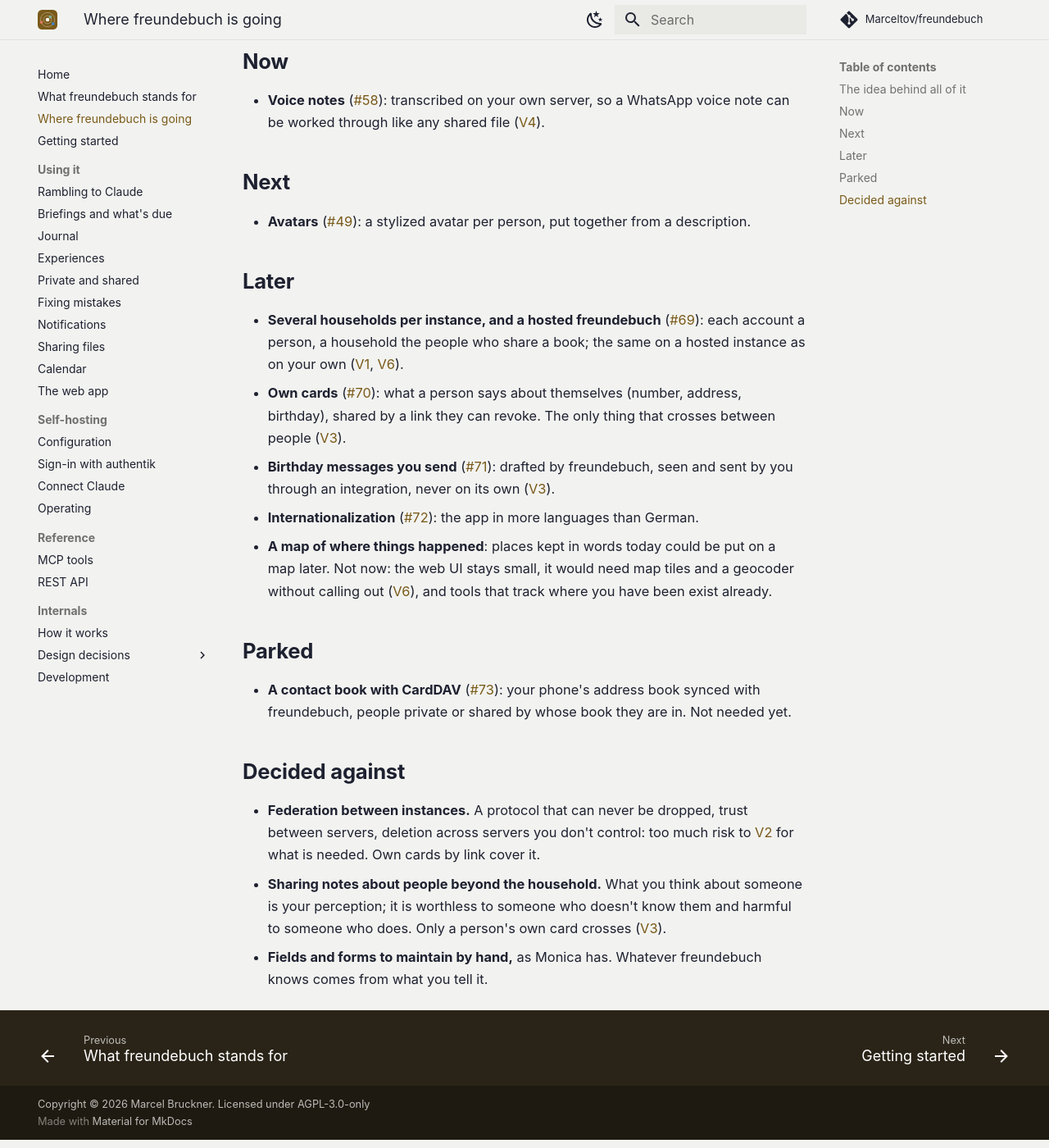
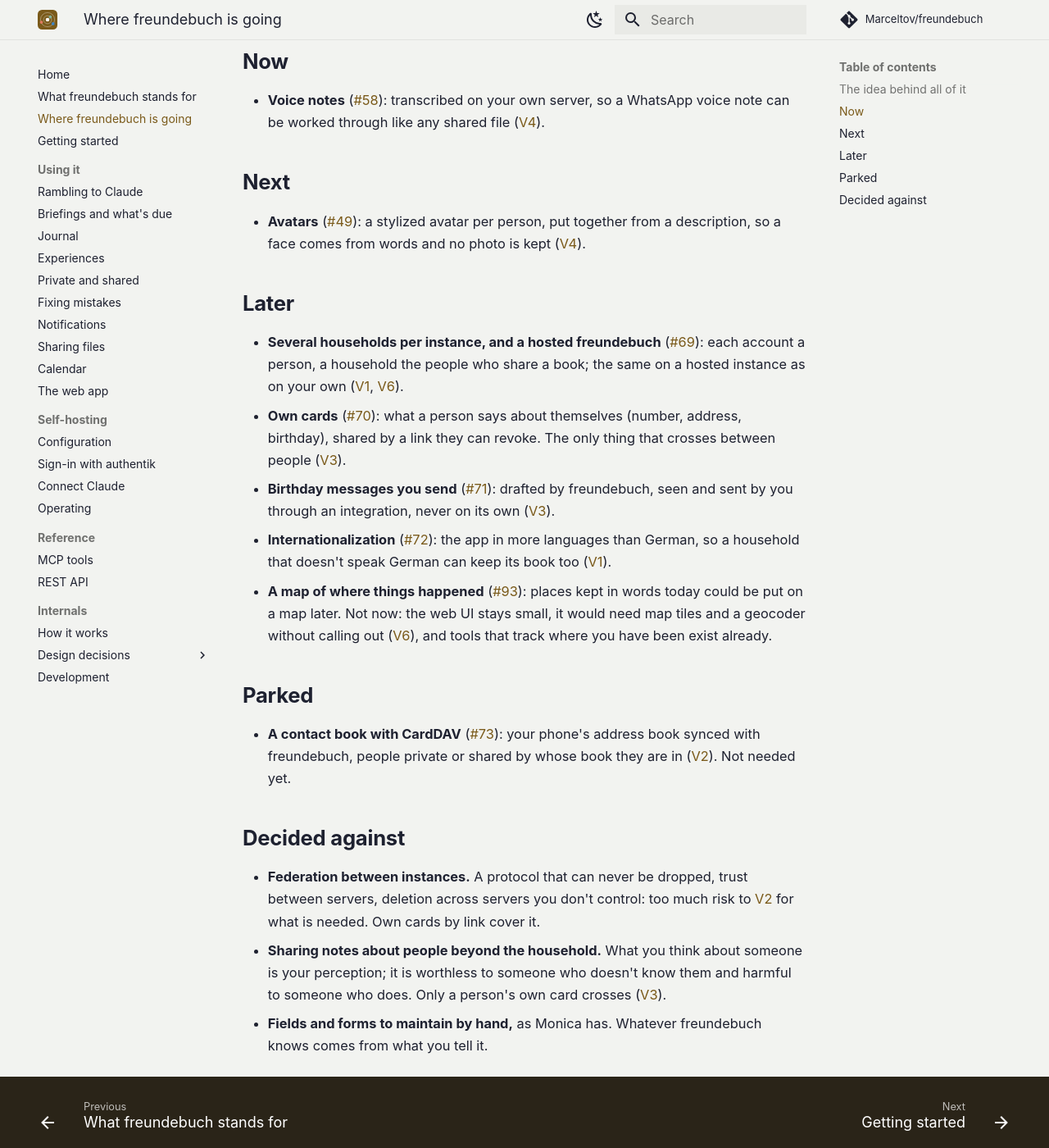
Before and after one commit to Marceltov/freundebuch, an MkDocs documentation site: the page built from docs/roadmap.md, in a window 1280 px wide and 1400 px high, scrolled down 628 px. Shown: the whole window at 82% size. Built offline with MkDocs 1.6.1 and Material for MkDocs 9.7.7, drawn with Linux system fonts in a browser that asks for light colours; some web fonts are replaced; comment, search, counter and statistics services are not loaded.

Commit message:
FREUNDEBUCH: Every roadmap item has an issue and the value it serves
Co-Authored-By: Claude Opus 5.5 <noreply@anthropic.com>
Claude-Session: https://claude.ai/code/session_01MmwmvrJEqFRBcbLRdDfynJ

```diff
--- a/docs/roadmap.md
+++ b/docs/roadmap.md
@@ -14,19 +14,19 @@ You only talk; Claude sorts, links and keeps it up. A personal CRM fails when it
 
 ## Next
 
-- **Avatars** ([#49](https://github.com/Marceltov/freundebuch/issues/49)): a stylized avatar per person, put together from a description.
+- **Avatars** ([#49](https://github.com/Marceltov/freundebuch/issues/49)): a stylized avatar per person, put together from a description, so a face comes from words and no photo is kept ([V4](values.md#v4-only-words-are-kept)).
 
 ## Later
 
 - **Several households per instance, and a hosted freundebuch** ([#69](https://github.com/Marceltov/freundebuch/issues/69)): each account a person, a household the people who share a book; the same on a hosted instance as on your own ([V1](values.md#v1-a-book-for-each-household), [V6](values.md#v6-self-hosting-has-everything)).
 - **Own cards** ([#70](https://github.com/Marceltov/freundebuch/issues/70)): what a person says about themselves (number, address, birthday), shared by a link they can revoke. The only thing that crosses between people ([V3](values.md#v3-nothing-reaches-the-people-in-the-book-unless-you-send-it)).
 - **Birthday messages you send** ([#71](https://github.com/Marceltov/freundebuch/issues/71)): drafted by freundebuch, seen and sent by you through an integration, never on its own ([V3](values.md#v3-nothing-reaches-the-people-in-the-book-unless-you-send-it)).
-- **Internationalization** ([#72](https://github.com/Marceltov/freundebuch/issues/72)): the app in more languages than German.
-- **A map of where things happened**: places kept in words today could be put on a map later. Not now: the web UI stays small, it would need map tiles and a geocoder without calling out ([V6](values.md#v6-self-hosting-has-everything)), and tools that track where you have been exist already.
+- **Internationalization** ([#72](https://github.com/Marceltov/freundebuch/issues/72)): the app in more languages than German, so a household that doesn't speak German can keep its book too ([V1](values.md#v1-a-book-for-each-household)).
+- **A map of where things happened** ([#93](https://github.com/Marceltov/freundebuch/issues/93)): places kept in words today could be put on a map later. Not now: the web UI stays small, it would need map tiles and a geocoder without calling out ([V6](values.md#v6-self-hosting-has-everything)), and tools that track where you have been exist already.
 
 ## Parked
 
-- **A contact book with CardDAV** ([#73](https://github.com/Marceltov/freundebuch/issues/73)): your phone's address book synced with freundebuch, people private or shared by whose book they are in. Not needed yet.
+- **A contact book with CardDAV** ([#73](https://github.com/Marceltov/freundebuch/issues/73)): your phone's address book synced with freundebuch, people private or shared by whose book they are in ([V2](values.md#v2-private-stays-private-through-every-door)). Not needed yet.
 
 ## Decided against
 
```
